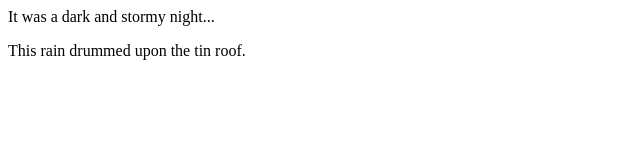
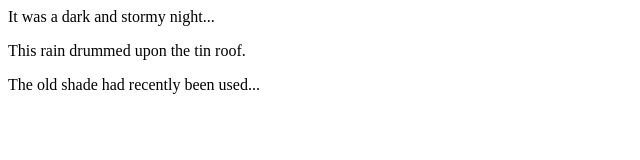
Before and after one commit to JMGoebel/fireside-story, a plain HTML site: page index.html in a window 1280 px wide. Shown: the whole page, without its empty margins (0-640 px from the left). Drawn offline with Linux system fonts and the light colour scheme.

Commit message:
added third line to story

```diff
--- a/index.html
+++ b/index.html
@@ -2,5 +2,6 @@
     <body>
         <p>It was a dark and stormy night...</p>
         <p>This rain drummed upon the tin roof.</p>
+        <p>The old shade had recently been used...</p>
     </body>
 </html>
```
